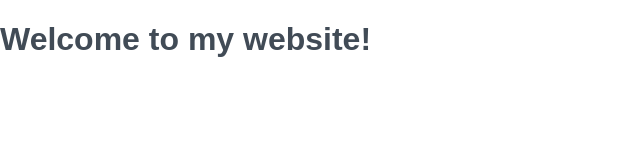
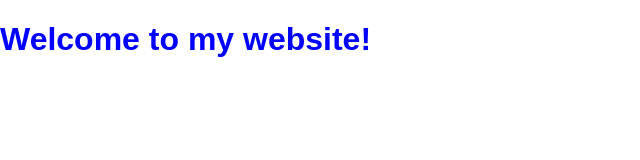
Before and after one commit to aoifecleryward/web-project, a plain HTML site: page index.html in a window 1280 px wide. Shown: the whole page, without its empty margins (0-640 px from the left). Drawn offline with Linux system fonts and the light colour scheme.

Commit message:
update
color blue

```diff
--- a/css/styles.css
+++ b/css/styles.css
@@ -3,3 +3,7 @@ body{
   font-family: arial;
   margin: 0px
 }
+
+h1{
+  color: blue
+}
```
